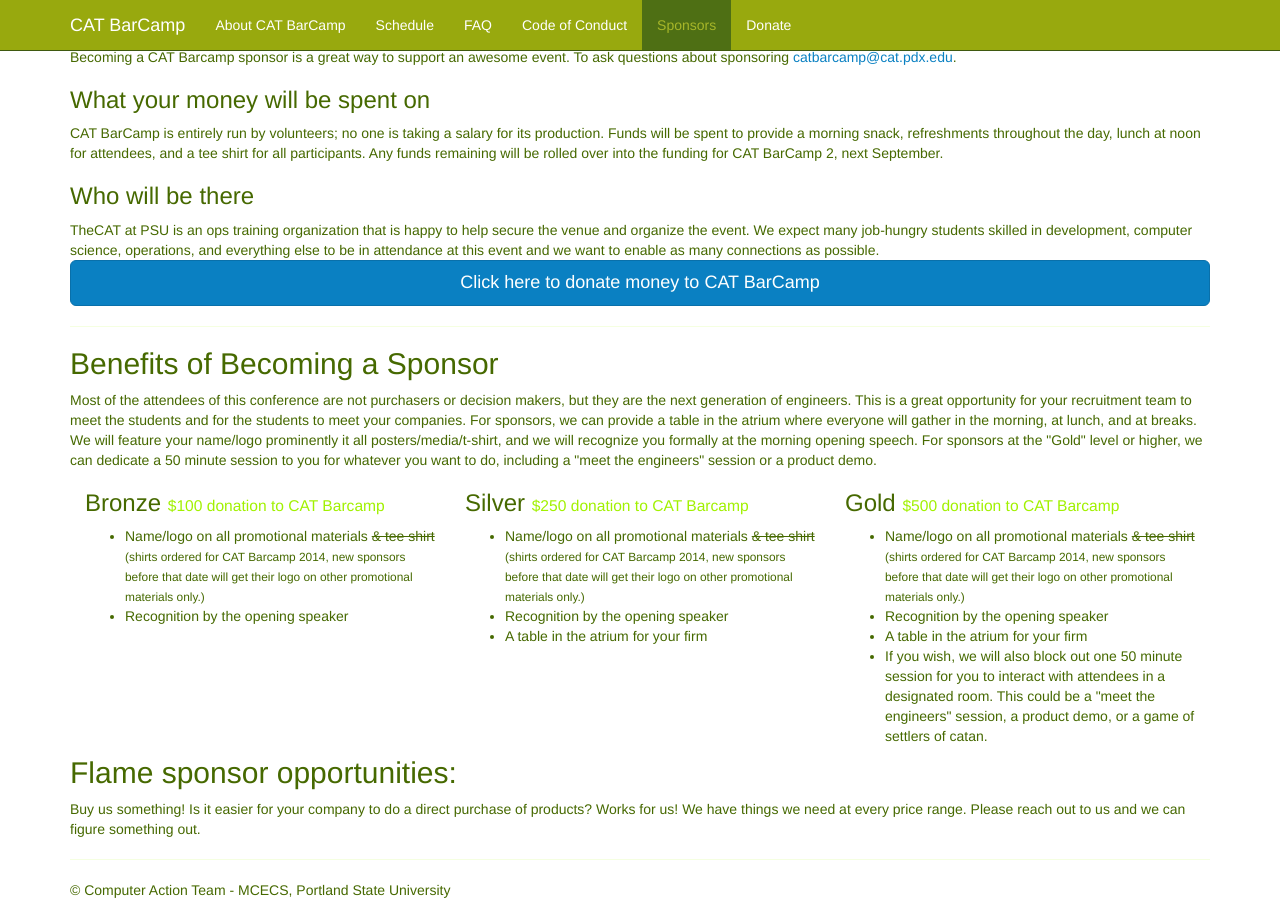
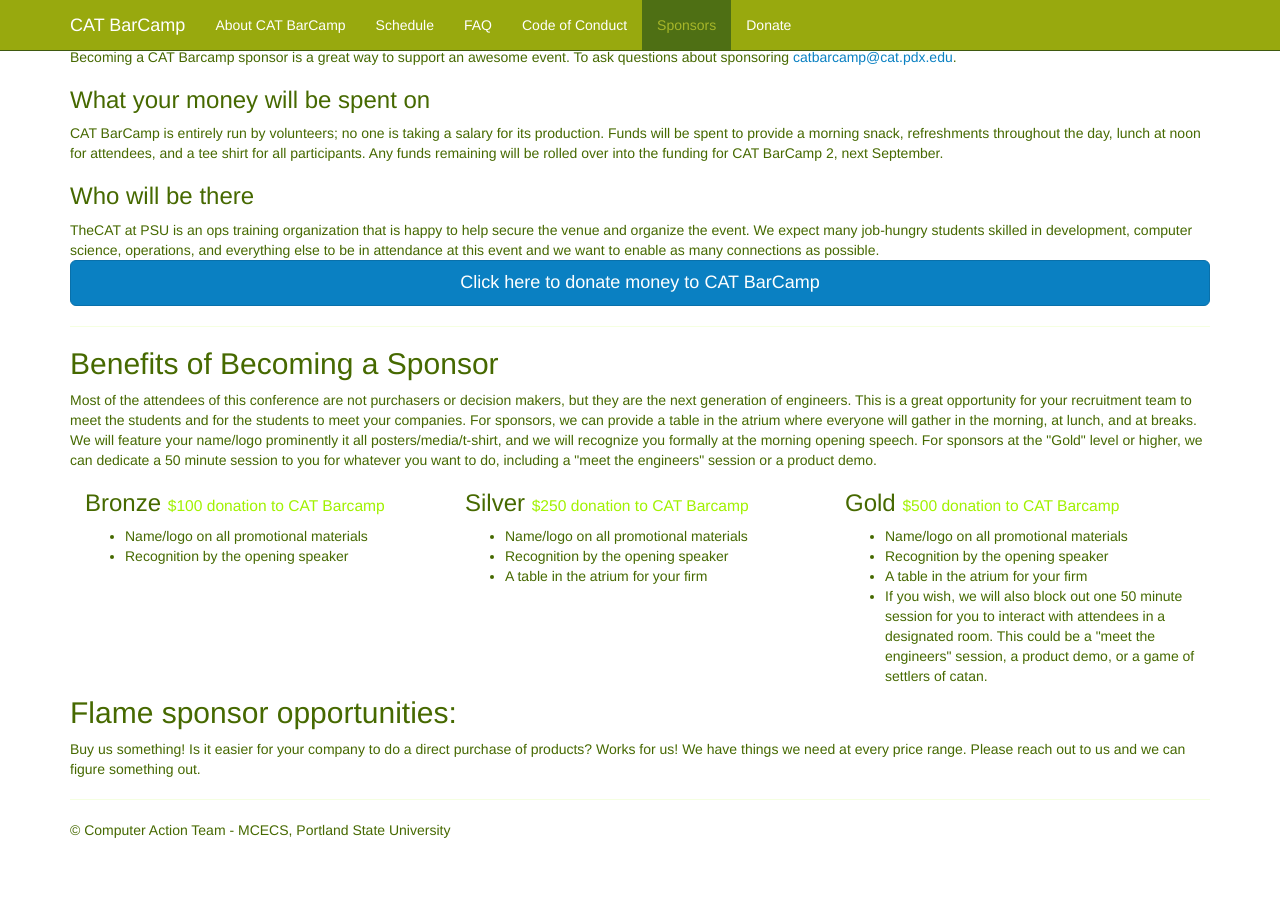
Before and after one commit to catbarcamp/catbarcamp.github.io, a Jekyll site: the page built from sponsors.html, in a window 1280 px wide and 900 px high, scrolled down 508 px. Built offline with Jekyll 4.4.1, drawn with Linux system fonts in a browser that asks for light colours; after the commit the page ends 1348 px from its top, so only the background shows below that.

Commit message:
updated sponsor tier information

```diff
--- a/sponsors.html
+++ b/sponsors.html
@@ -45,7 +45,7 @@
     </h3>
 
     <ul>
-      <li>Name/logo on all promotional materials <strike>&amp; tee shirt</strike> <small>(shirts ordered for CAT Barcamp 2014, new sponsors before that date will get their logo on other promotional materials only.)</small></li>
+      <li>Name/logo on all promotional materials</li>
       <li>Recognition by the opening speaker</li>
     </ul>
   </div>
@@ -55,7 +55,7 @@
     </h3>
 
     <ul>
-      <li>Name/logo on all promotional materials <strike>&amp; tee shirt</strike> <small>(shirts ordered for CAT Barcamp 2014, new sponsors before that date will get their logo on other promotional materials only.)</small></li>
+      <li>Name/logo on all promotional materials</li>
       <li>Recognition by the opening speaker</li>
       <li>A table in the atrium for your firm</li>
     </ul>
@@ -66,7 +66,7 @@
     </h3>
 
     <ul>
-      <li>Name/logo on all promotional materials <strike>&amp; tee shirt</strike> <small>(shirts ordered for CAT Barcamp 2014, new sponsors before that date will get their logo on other promotional materials only.)</small></li>
+      <li>Name/logo on all promotional materials</li>
       <li>Recognition by the opening speaker</li>
       <li>A table in the atrium for your firm</li>
       <li>If you wish, we will also block out one 50 minute session for you to interact with attendees in a designated room. This could be a "meet the engineers" session, a product demo, or a game of settlers of catan.</li>
```
